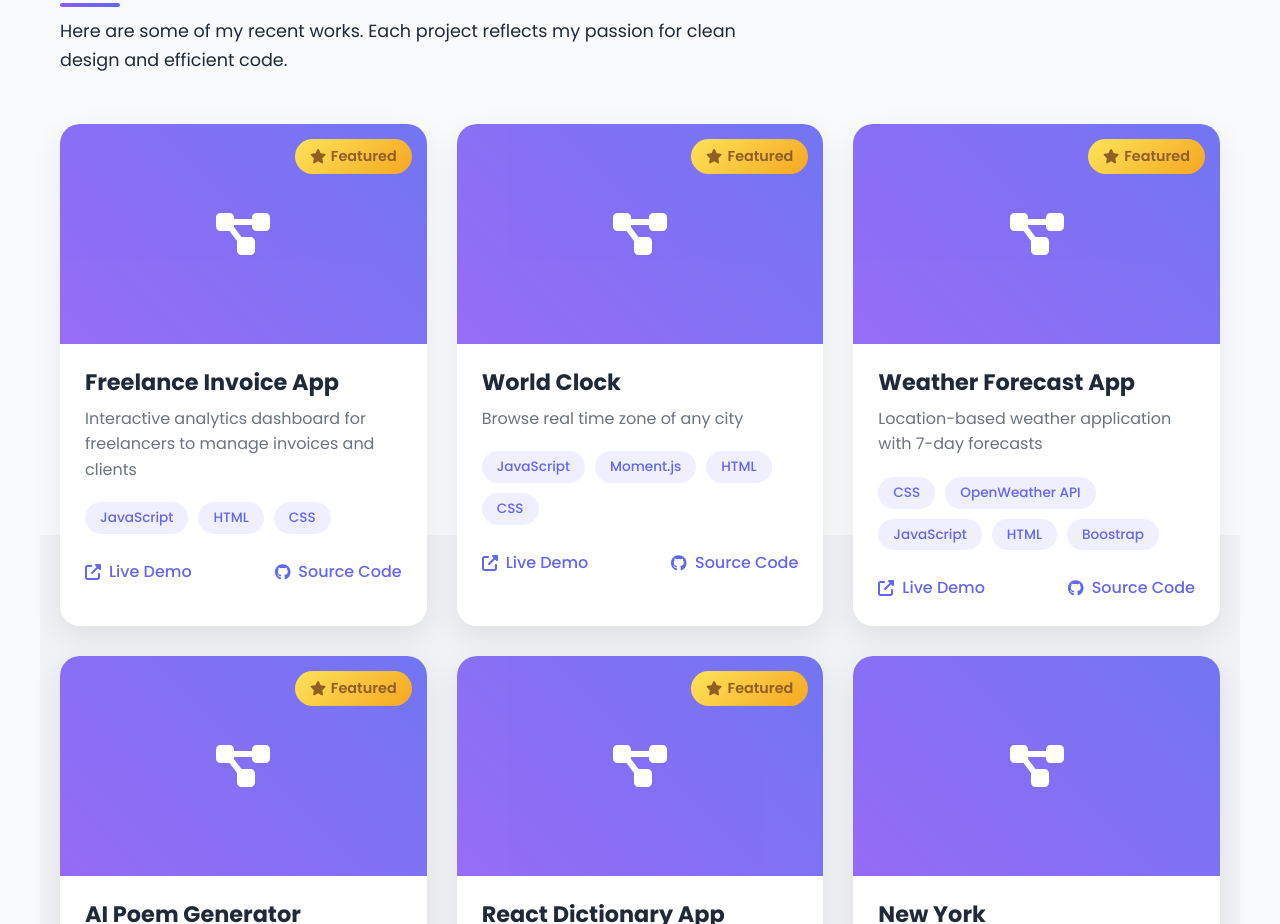
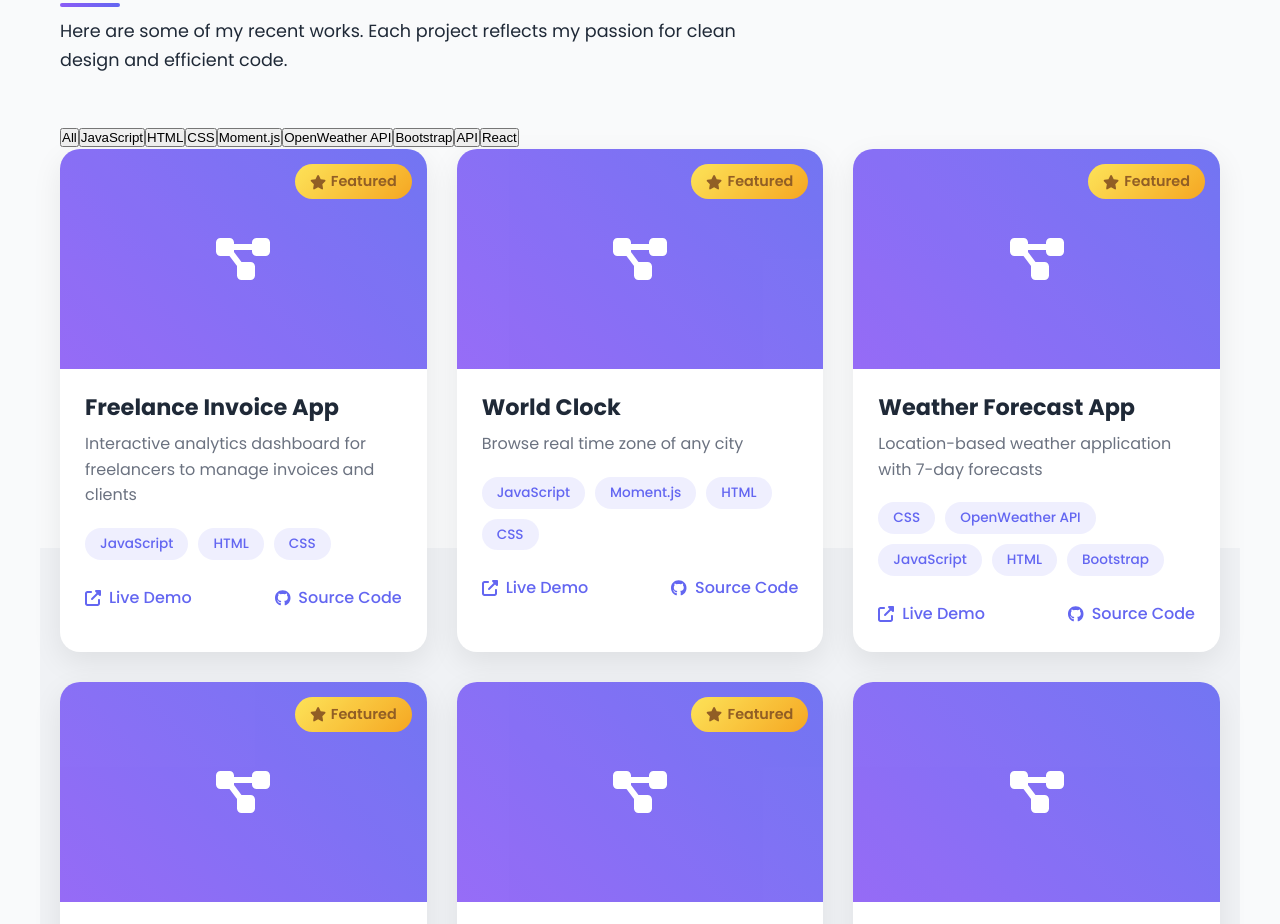
Before and after one commit to muzhiwa/react-portfolio, a React (Create React App) app: page / in a window 1280 px wide. Shown: the part 1774-2698 px from the top of the page. Built offline with nearby package versions, Linux system fonts and the light colour scheme.

Commit message:
added filters to projects

```diff
--- a/src/components/Projects.jsx
+++ b/src/components/Projects.jsx
@@ -1,5 +1,4 @@
-
-import React from "react";
+import React, { useState } from "react";
 import ProjectCard from "./ProjectCard";
 import "../styles/Projects.css";
 
@@ -28,10 +27,10 @@ const Projects = () => {
       id: 3,
       name: "Weather Forecast App",
       description: "Location-based weather application with 7-day forecasts",
-      techStack: ["CSS", "OpenWeather API", "JavaScript", "HTML", "Boostrap"],
+      techStack: ["CSS", "OpenWeather API", "JavaScript", "HTML", "Bootstrap"],
       featured: true,
-      githubUrl: "https://chic-peony-f9eeac.netlify.app/",
-      liveUrl: "https://github.com/muzhiwa/my-weather-app",
+      githubUrl: "https://github.com/muzhiwa/my-weather-app",
+      liveUrl: "https://chic-peony-f9eeac.netlify.app/",
     },
     {
       id: 4,
@@ -64,6 +63,20 @@ const Projects = () => {
     },
   ];
 
+  // collect all unique skills
+  const allSkills = [
+    "All",
+    ...new Set(projects.flatMap((project) => project.techStack)),
+  ];
+
+  const [selectedSkill, setSelectedSkill] = useState("All");
+
+  // filter projects
+  const filteredProjects =
+    selectedSkill === "All"
+      ? projects
+      : projects.filter((p) => p.techStack.includes(selectedSkill));
+
   return (
     <section id="projects" className="projects-section">
       <div className="projects-container">
@@ -73,10 +86,29 @@ const Projects = () => {
           clean design and efficient code.
         </p>
 
+        {/* 🔎 Filter Buttons */}
+        <div className="filter-buttons">
+          {allSkills.map((skill) => (
+            <button
+              key={skill}
+              className={`filter-btn ${
+                selectedSkill === skill ? "active" : ""
+              }`}
+              onClick={() => setSelectedSkill(skill)}
+            >
+              {skill}
+            </button>
+          ))}
+        </div>
+
         <div className="projects-grid">
-          {projects.map((project) => (
-            <ProjectCard key={project.id} project={project} />
-          ))}
+          {filteredProjects.length > 0 ? (
+            filteredProjects.map((project) => (
+              <ProjectCard key={project.id} project={project} />
+            ))
+          ) : (
+            <p>No projects found for {selectedSkill}</p>
+          )}
         </div>
       </div>
     </section>
```
